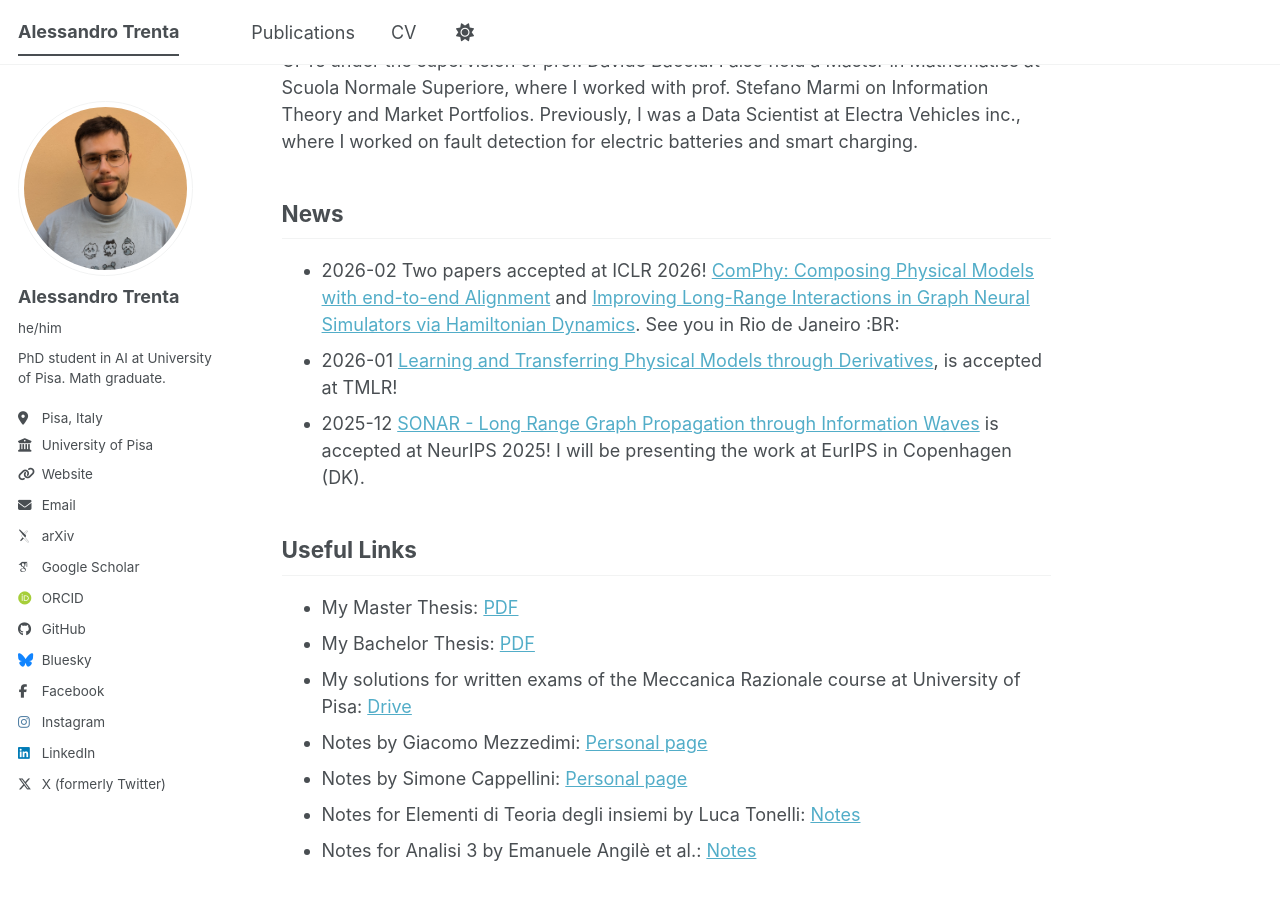
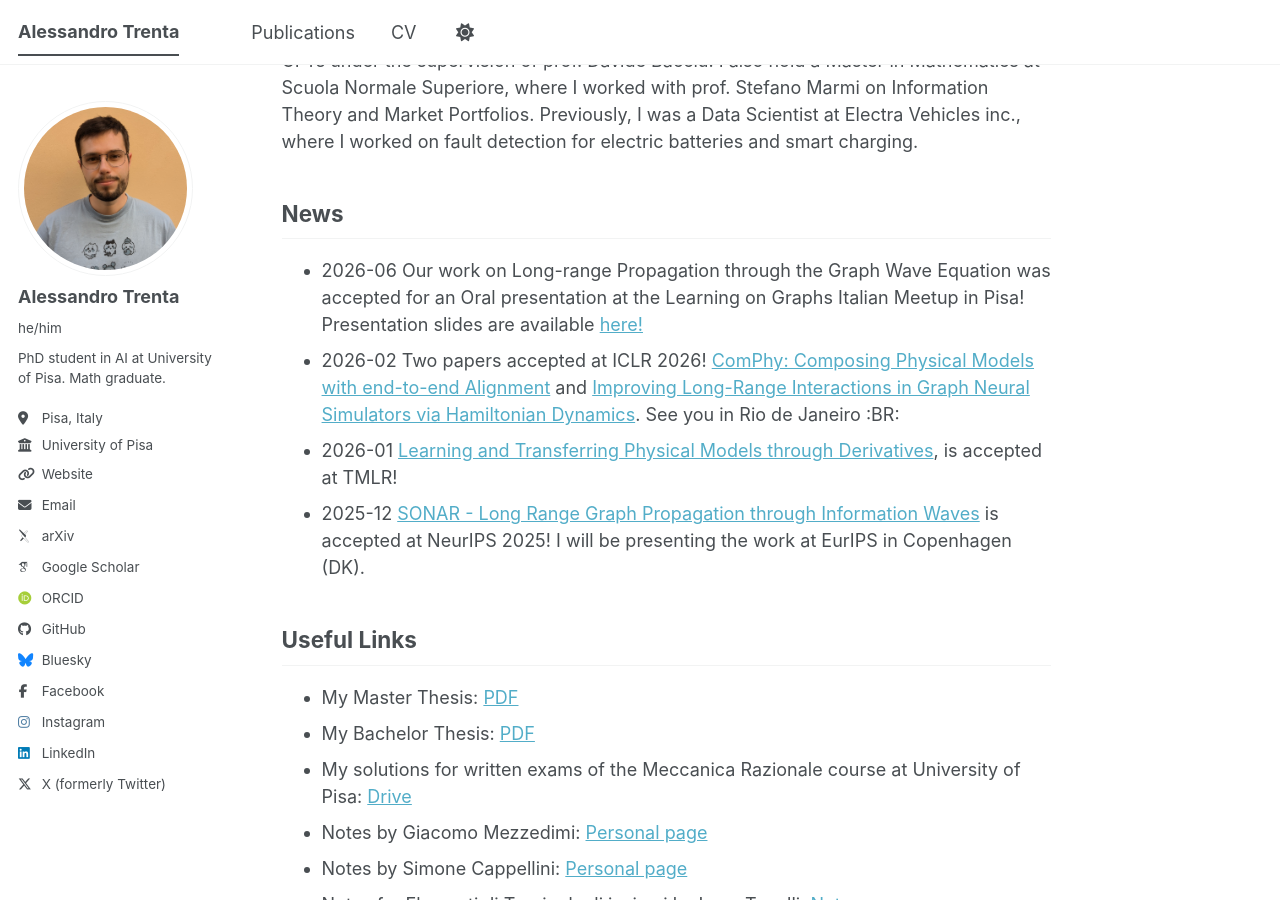
Before and after one commit to AlexThirty/alexthirty.github.io, a Jekyll site: the page built from _pages/about.md, in a window 1280 px wide and 900 px high, scrolled down 366 px. Built offline with Jekyll 4.4.1, drawn with Linux system fonts in a browser that asks for light colours; some web fonts are replaced; a script bundle is joined from its source files by our own code; library files that are not in the unit come from our copies.

```diff
--- a/_pages/about.md
+++ b/_pages/about.md
@@ -13,6 +13,7 @@
 Previously, I was a Data Scientist at Electra Vehicles inc., where I worked on fault detection for electric batteries and smart charging.
 
 ## News
+- 2026-06 Our work on Long-range Propagation through the Graph Wave Equation was accepted for an Oral presentation at the Learning on Graphs Italian Meetup in Pisa! Presentation slides are available [here!](/files/LoG%20Italian%20Meetup%20-%20SONAR+.pdf)
 - 2026-02 Two papers accepted at ICLR 2026! [ComPhy: Composing Physical Models with end-to-end Alignment](https://openreview.net/forum?id=ER7zDJXtRI) and [Improving Long-Range Interactions in Graph Neural Simulators via Hamiltonian Dynamics](https://openreview.net/forum?id=x66u6TEDUw). See you in Rio de Janeiro :BR:
 - 2026-01 [Learning and Transferring Physical Models through Derivatives](https://tmlr.infinite-conf.org/paper_pages/IbBCDDeDF7.html), is accepted at TMLR!
 - 2025-12 [SONAR - Long Range Graph Propagation through Information Waves](https://openreview.net/forum?id=Hxfjmc95rl) is accepted at NeurIPS 2025! I will be presenting the work at EurIPS in Copenhagen (DK).
```
